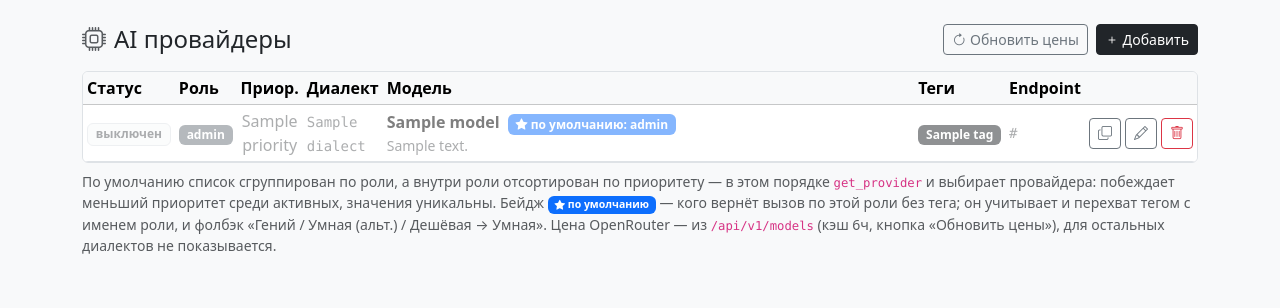
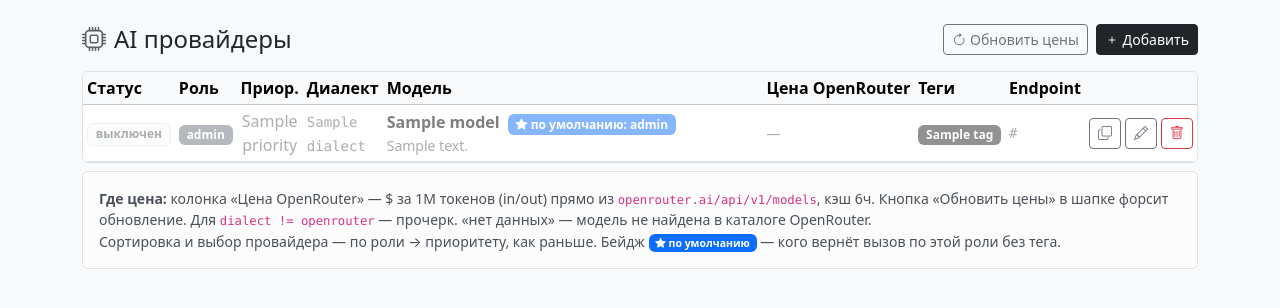
Before and after one commit to geweb7/django-aicore, a Django app: template django_aicore/templates/aicore/providers.html in a window 1280 px wide. Shown: the part 56-364 px from the top of the page. Run offline with Django 3.2, Linux system fonts and the light colour scheme; the template is opened without the code that fills it: most values are stand-ins (such as "Sample title", 1, 10 or a date in 2020); some libraries are stand-ins or nearby versions.

Commit message:
providers: цена в отдельную колонку, виднее пользователю
Мутед мелкий текст под моделью не заметен — вынес в колонку
Цена OpenRouter с nowrap и подсказками, для остальных — прочерк.
Поясняющий alert вместо мелкой подписи.

```diff
--- a/django_aicore/templates/aicore/providers.html
+++ b/django_aicore/templates/aicore/providers.html
@@ -61,6 +61,7 @@
                 Модель{% if sort == 'model' %} <i class="bi bi-caret-{% if dir == 'asc' %}down{% else %}up{% endif %}-fill"></i>{% endif %}
               </a>
             </th>
+            <th style="width:1%" title="Цена из OpenRouter /api/v1/models ($ за 1M токенов), кэш 6ч">Цена&nbsp;OpenRouter</th>
             <th style="width:1%">
               <a href="?sort=tags&dir={% if sort == 'tags' %}{{ next_dir }}{% else %}asc{% endif %}">
                 Теги{% if sort == 'tags' %} <i class="bi bi-caret-{% if dir == 'asc' %}down{% else %}up{% endif %}-fill"></i>{% endif %}
@@ -92,15 +93,19 @@
                     </span>
                   {% endfor %}
                 </div>
+                {% if p.description %}
+                  <div class="text-muted small">{{ p.description }}</div>
+                {% endif %}
+              </td>
+              <td class="text-nowrap small" style="min-width:140px">
                 {% if p.dialect == "openrouter" %}
                   {% if p.or_price %}
-                    <div class="small text-muted">OpenRouter: {{ p.or_price }}/M in · {{ p.or_price_out }}/M out</div>
+                    <span title="входные токены">{{ p.or_price }}/M&nbsp;in</span> · <span title="выходные токены">{{ p.or_price_out }}/M&nbsp;out</span>
                   {% else %}
-                    <div class="small text-muted">OpenRouter: нет данных</div>
+                    <span class="text-muted">нет данных</span> <span class="text-muted" title="Модель не найдена в /api/v1/models или кэш пуст — нажми «Обновить цены»">ⓘ</span>
                   {% endif %}
-                {% endif %}
-                {% if p.description %}
-                  <div class="text-muted small">{{ p.description }}</div>
+                {% else %}
+                  <span class="text-muted">—</span>
                 {% endif %}
               </td>
               <td>
@@ -137,14 +142,10 @@
       </table>
     </div>
 
-    <p class="text-muted small mt-2 mb-0">
-      По умолчанию список сгруппирован по роли, а внутри роли отсортирован по приоритету —
-      в этом порядке <code>get_provider</code> и выбирает провайдера: побеждает меньший
-      приоритет среди активных, значения уникальны. Бейдж <span class="badge bg-primary"><i class="bi bi-star-fill"></i> по умолчанию</span>
-      — кого вернёт вызов по этой роли без тега; он учитывает и перехват тегом с именем роли,
-      и фолбэк «Гений / Умная (альт.) / Дешёвая → Умная».
-      Цена OpenRouter — из <code>/api/v1/models</code> (кэш 6ч, кнопка «Обновить цены»), для остальных диалектов не показывается.
-    </p>
+    <div class="alert alert-light border small mt-2 mb-0">
+      <b>Где цена:</b> колонка «Цена OpenRouter» — $ за 1M токенов (in/out) прямо из <code>openrouter.ai/api/v1/models</code>, кэш 6ч. Кнопка «Обновить цены» в шапке форсит обновление. Для <code>dialect != openrouter</code> — прочерк. «нет данных» — модель не найдена в каталоге OpenRouter.
+      <br>Сортировка и выбор провайдера — по роли → приоритету, как раньше. Бейдж <span class="badge bg-primary"><i class="bi bi-star-fill"></i> по умолчанию</span> — кого вернёт вызов по этой роли без тега.
+    </div>
   {% else %}
     <p class="text-muted">Провайдеров нет. Добавьте провайдера (например, OpenRouter или Anthropic).</p>
   {% endif %}
```
